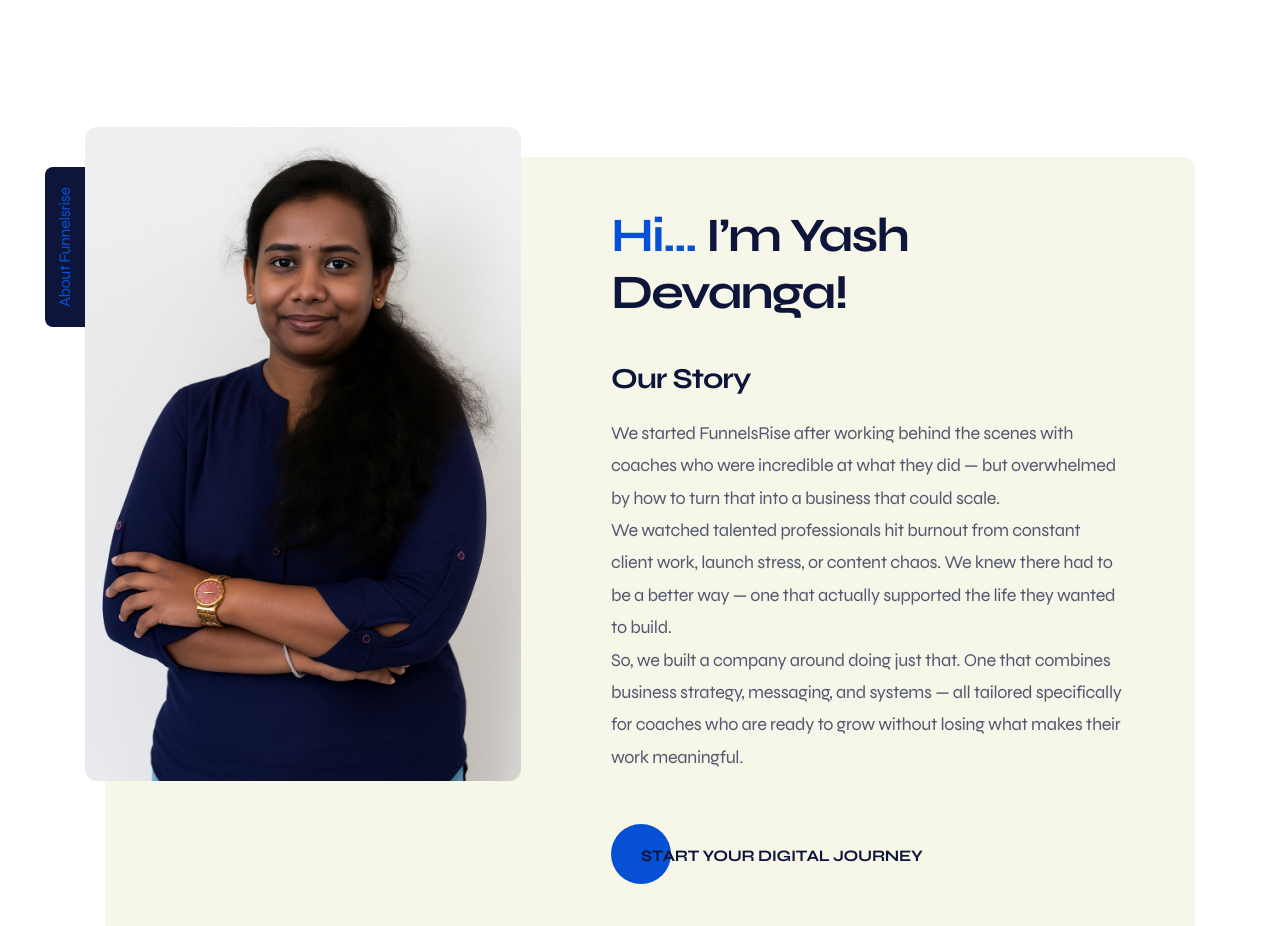
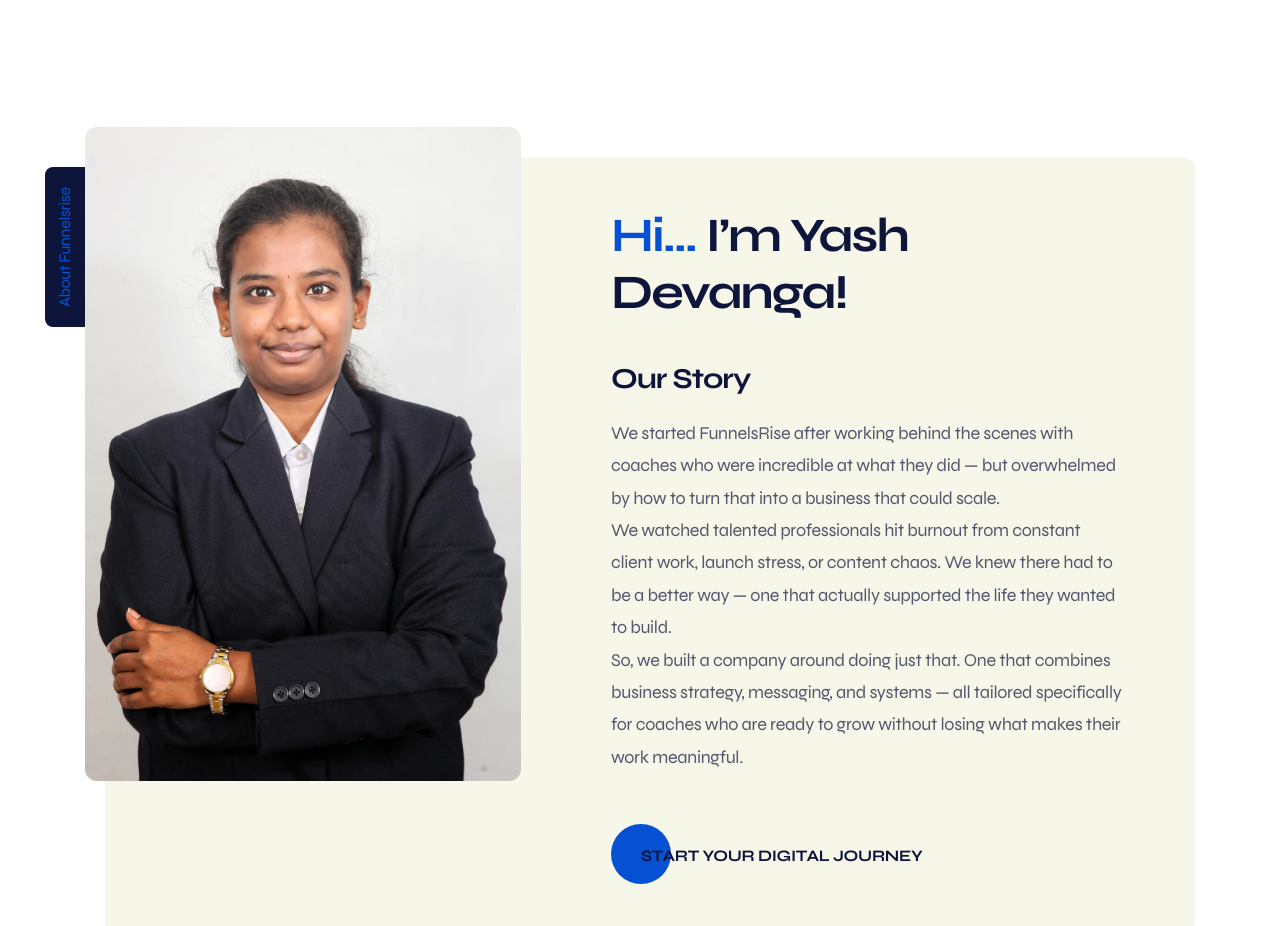
Before and after one commit to yashdevanga/Funnelsrise, a plain HTML site: page index.html in a window 1280 px wide. Shown: the part 2300-3226 px from the top of the page. Drawn offline with nearby package versions, Linux system fonts and the light colour scheme; files whose address does not match are found by name.

Commit message:
fix: image updated

```diff
--- a/index.html
+++ b/index.html
@@ -444,7 +444,7 @@
                 >
                 <!-- image -->
                 <img
-                  src="assets/images/about-img1.jpg"
+                  src="assets/images/about-img1.webp"
                   alt="Funnelsrise digital marketing team"
                 />
               </div>
```
Also changed, not shown: assets/images/about-img1.jpg (deleted), assets/images/about-img1.webp (added).
